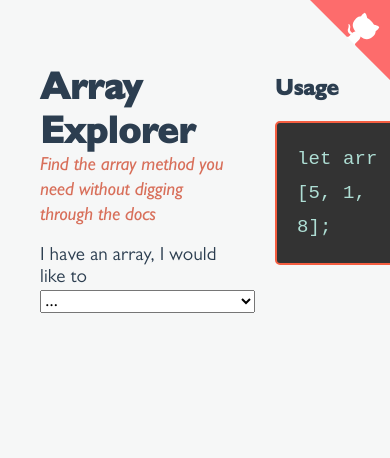
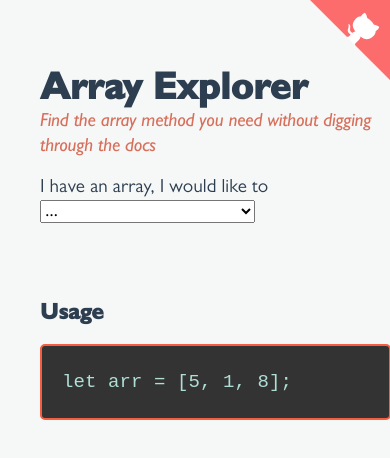
Before and after one commit to sdras/array-explorer, a Vue app: page / in a window 390 px wide. Shown: the top 458 px of the page. Built offline with nearby package versions, Linux system fonts and the light colour scheme; what vue-prism would draw is missing.

Commit message:
responsive dev

```diff
--- a/src/App.vue
+++ b/src/App.vue
@@ -141,20 +141,17 @@ body {
 }
 
 main {
+  width: 90%;
   display: grid;
   grid-gap: 40px;
-  grid-template-columns: [col1-start] 50% [col2-start] 40% [col3-end];
-  grid-template-rows: [row1-start] auto [row1-end];
+  grid-template-columns: 1fr 1fr;
+  grid-auto-columns: minmax(500px, auto);
 }
 
-.a {
-  grid-column: col1-start / col2-start;
-  grid-row: row1-start / row1-end;
-  transition: 0.2s all ease;
-}
-.b {
-  grid-column: col2-start;
-  grid-row: row1-start / row1-end;
+@media screen and (max-width: 850px) {
+  main {
+    grid-template-columns: 1fr;
+  }
 }
 
 .usage {
```
